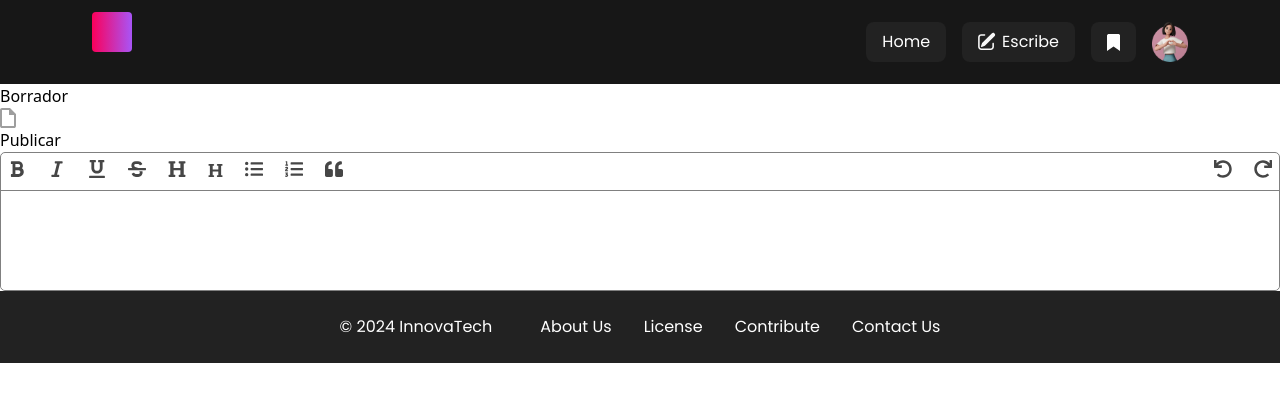
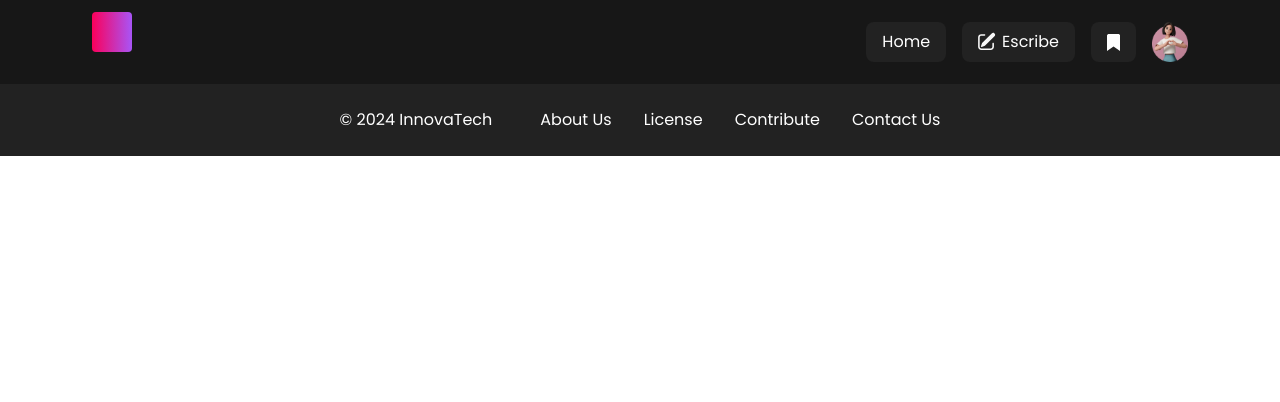
Before and after one commit to Elianarve/GreenNewsPaper, a React (Vite) app in the folder frontend/: page /create in a window 1280 px wide. Shown: the top 402 px of the page. Built offline with nearby package versions, Linux system fonts and the light colour scheme.

Commit message:
add-post-method-to-create-form

```diff
--- a/frontend/src/pages/Create.jsx
+++ b/frontend/src/pages/Create.jsx
@@ -1,29 +1,11 @@
 import React from 'react'
-import TipTap from "../components/TipTap.jsx"
-import draft from "../assets/draft-icon.svg"
+// import TipTap from "../components/TipTap.jsx"
+// import draft from "../assets/draft-icon.svg"
 
 function Create() {
   return (
     <>
-    <form>
-      <div>
-          <p>Borrador</p>
-          <img src={draft} alt='Draft Icon'/>
-          <button>Publicar</button>
-      </div>
-      <div>
 
-      </div>
-    </form>
-    <TipTap/>
-    <form>
-      <div>
-
-      </div>
-      <div>
-
-      </div>
-    </form>
     </>
   )
 }
--- a/frontend/src/services/newsServices.js
+++ b/frontend/src/services/newsServices.js
@@ -0,0 +1,11 @@
+import axios from "axios"
+
+const url = 'http://localhost:3000'
+
+//POST
+
+export const postData = async (data) =>{
+    const news = await axios.post(`${url}/create`,data)
+    alert("Artículo creado exitosamente")
+    return news
+  }
```
